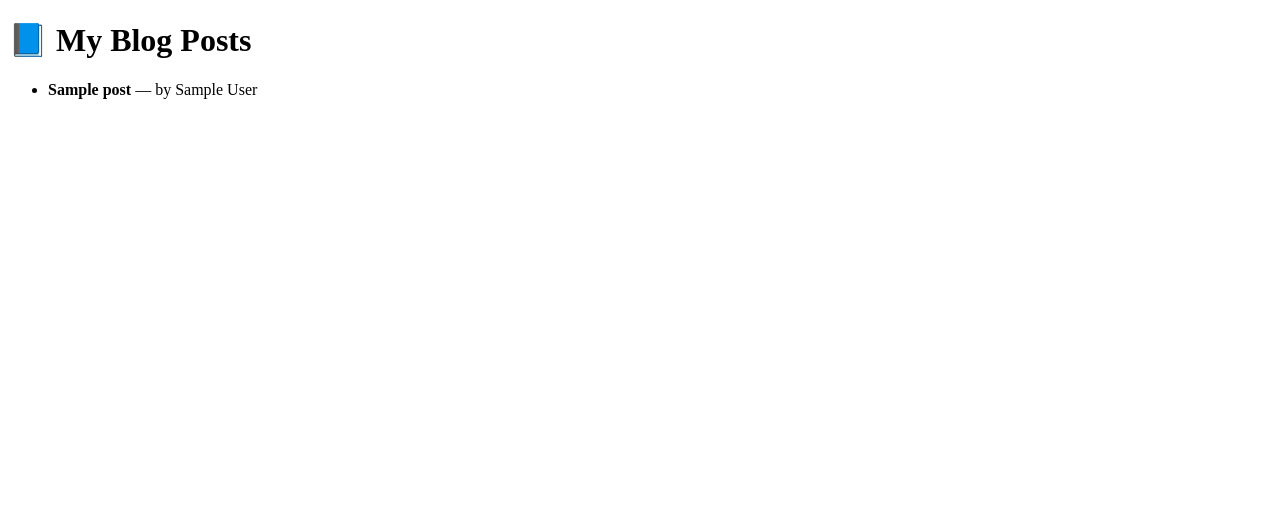
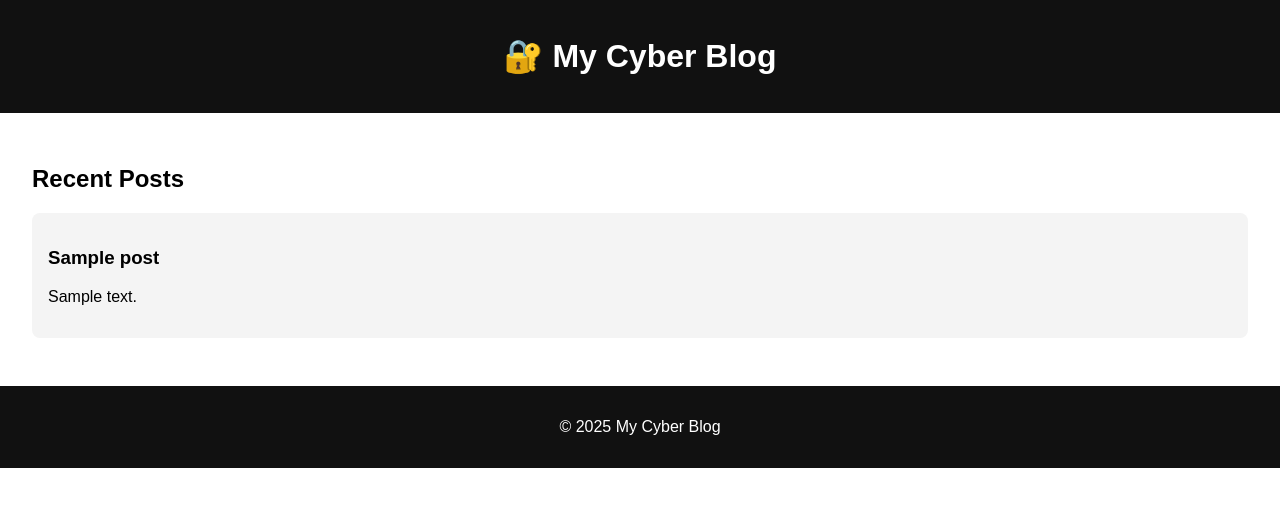
Before and after one commit to Sudharshan23/Blog_Project, a Flask app: template frontend/templates/index.html in a window 1280 px wide. Shown: the top 507 px of the page. Run offline with Flask 3, Linux system fonts and the light colour scheme; the template is opened without the code that fills it: most values are stand-ins (such as "Sample title", 1, 10 or a date in 2020).

Commit message:
Update: After basic UI with html and css

```diff
--- a/frontend/static/script.js
+++ b/frontend/static/script.js
@@ -0,0 +1 @@
+console.log("Cyber blog loaded!");
--- a/frontend/static/style.css
+++ b/frontend/static/style.css
@@ -0,0 +1,29 @@
+body {
+    font-family: Arial, sans-serif;
+    margin: 0;
+    padding: 0;
+}
+
+header, footer {
+    background: #111;
+    color: #fff;
+    text-align: center;
+    padding: 1rem;
+}
+
+main {
+    padding: 2rem;
+}
+
+.post-card {
+    background: #f4f4f4;
+    padding: 1rem;
+    margin-bottom: 1rem;
+    border-radius: 8px;
+}
+
+@media (max-width: 600px) {
+    main {
+        padding: 1rem;
+    }
+}
--- a/frontend/templates/index.html
+++ b/frontend/templates/index.html
@@ -1,17 +1,29 @@
 <!DOCTYPE html>
-<html>
+<html lang="en">
 <head>
-    <title>My Simple Blog</title>
+    <meta charset="UTF-8">
+    <title>My Cyber Blog</title>
+    <link rel="stylesheet" href="{{ url_for('static', filename='style.css') }}">
+    <meta name="viewport" content="width=device-width, initial-scale=1.0">
 </head>
 <body>
-    <h1>📘 My Blog Posts</h1>
+    <header>
+        <h1>🔐 My Cyber Blog</h1>
+    </header>
 
-    <ul>
+    <main>
+        <h2>Recent Posts</h2>
         {% for post in posts %}
-            <li>
-                <strong>{{ post.title }}</strong> — by {{ post.author }}
-            </li>
+            <div class="post-card">
+                <h3>{{ post.title }}</h3>
+                <p>{{ post.content }}</p>
+            </div>
         {% endfor %}
-    </ul>
+    </main>
+
+    <footer>
+        <p>&copy; 2025 My Cyber Blog</p>
+    </footer>
+    <script src="{{ url_for('static', filename='script.js') }}"></script>
 </body>
 </html>
```
Also changed, not shown: 5 other files.
